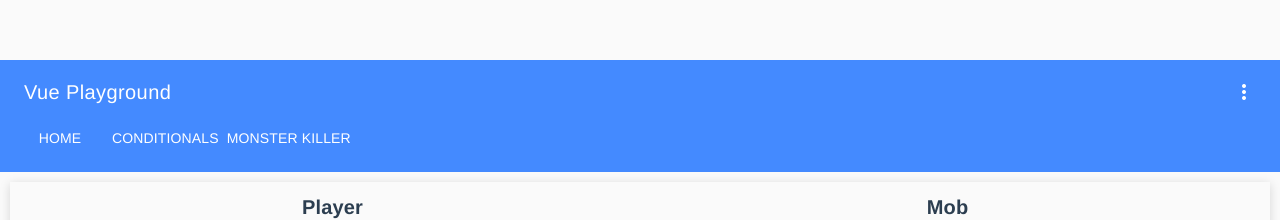
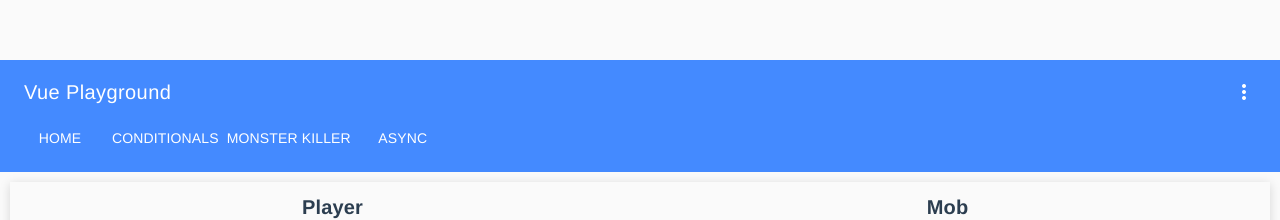
Before and after one commit to lucassonsinlima/vue-playground, a Vue app: page /monster-killer in a window 1280 px wide. Shown: the top 220 px of the page. Built offline with nearby package versions, Linux system fonts and the light colour scheme.

Commit message:
Core - Async Page added to Header

```diff
--- a/src/components/shared/Header.vue
+++ b/src/components/shared/Header.vue
@@ -22,6 +22,9 @@
           <router-link class="md-button" to="/monster-killer">
             Monster Killer
           </router-link>
+          <router-link class="md-button" to="/async">
+            Async
+          </router-link>
         </div>
       </md-app-toolbar>
     </md-app>
--- a/src/pages/MonsterKiller.vue
+++ b/src/pages/MonsterKiller.vue
@@ -127,7 +127,6 @@ export default {
 </script>
 
 <style scoped lang="scss">
-
   .panel {
     display: flex;
     margin: 10px;
--- a/src/router/routes.js
+++ b/src/router/routes.js
@@ -22,7 +22,6 @@ export default  [
 ]
 
 function lazyLoadView(AsyncView) {
-  debugger
   const AsyncHandler = () => ({
     component: AsyncView,
     // A component to use while the component is loading.
```
Lines whose indentation alone changed are shown as unchanged.
